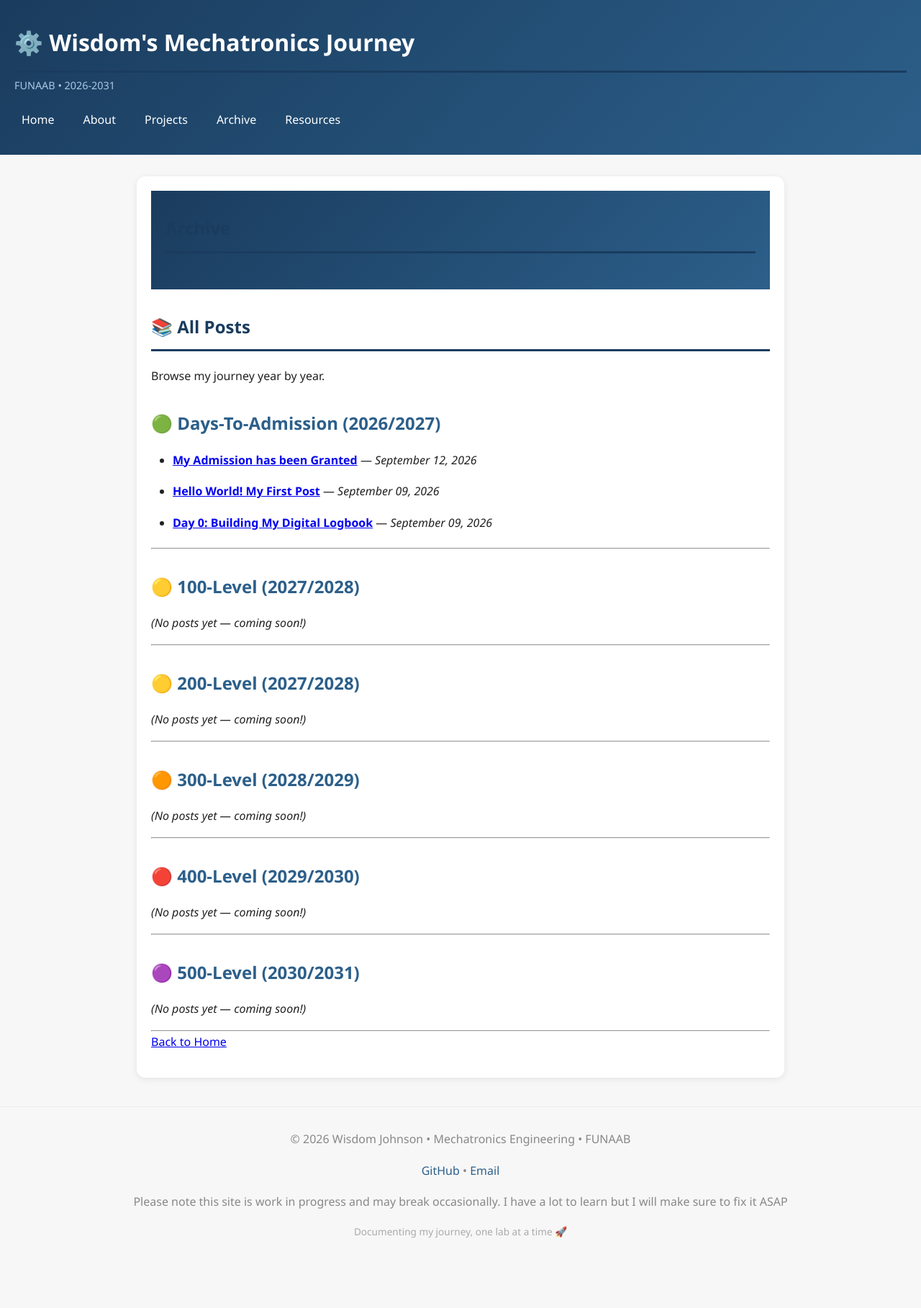
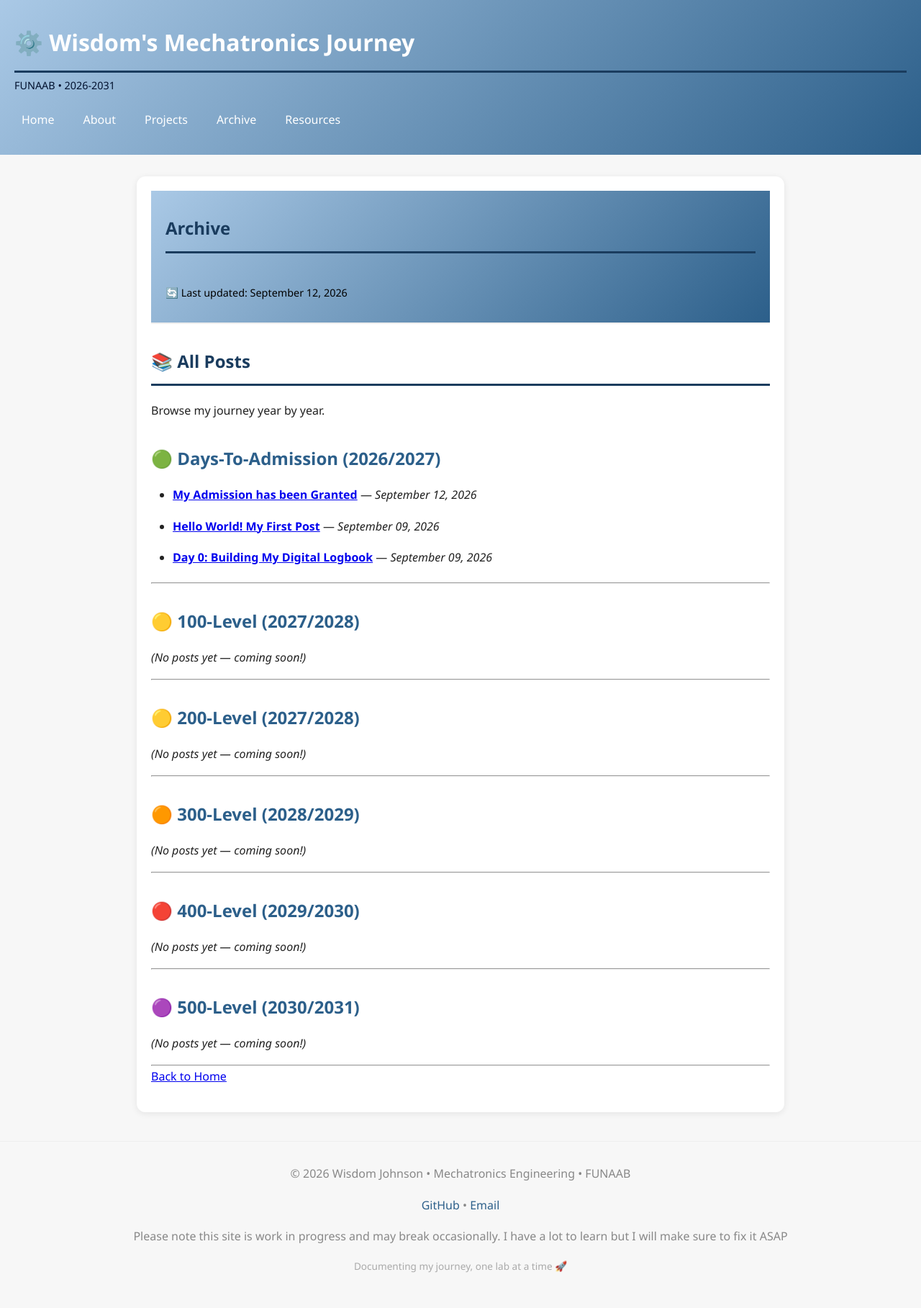
Before and after one commit to WisdomJohnson001/WisdomJohnson001.github.io, a Jekyll site: the page built from pages/archive.md, in a window 1280 px wide. Shown: the whole page at 72% size. Built offline with Jekyll 4.4.1, drawn with Linux system fonts in a browser that asks for light colours; before the commit the page ends 1769 px from its top, so only the background shows below that.

Commit message:
Add last-updated dates to all pages and posts

```diff
--- a/assets/css/style.css
+++ b/assets/css/style.css
@@ -20,7 +20,7 @@ body {
 
 /* ===== HEADER ===== */
 header {
-    background: linear-gradient(135deg, #1a3c5e, #2c5f8a);
+    background: linear-gradient(135deg, #aac9e6, #2c5f8a);
     color: white;
     padding: 30px 20px;
     margin-bottom: 30px;
@@ -37,7 +37,7 @@ header {
 }
 
 .subtitle {
-    color: #aac9e6;
+    color: #02122f;
     font-size: 0.9em;
 }
 
@@ -235,4 +235,22 @@ footer {
     table {
         font-size: 0.85em;
     }
+}/* Page & Post metadata (dates) */
+.page-header {
+    margin-bottom: 30px;
+    padding-bottom: 15px;
+    border-bottom: 2px solid #eee;
 }
+
+.page-meta,
+.post-meta {
+    color: #000;
+    font-size: 0.9em;
+    margin-top: 10px;
+    line-height: 1.6;
+}
+
+.page-meta strong,
+.post-meta strong {
+    color: #1a3c5e;
+}
--- a/pages/archive.md
+++ b/pages/archive.md
@@ -2,6 +2,7 @@
 layout: default
 title: "Archive"
 permalink: /pages/archive.html
+last_updated: 2026-09-12
 ---
 
 # 📚 All Posts
```
Also changed, not shown: pages/about.md (+1 -0 lines), pages/projects.md (+1 -0 lines), pages/resources.md (+1 -0 lines).
